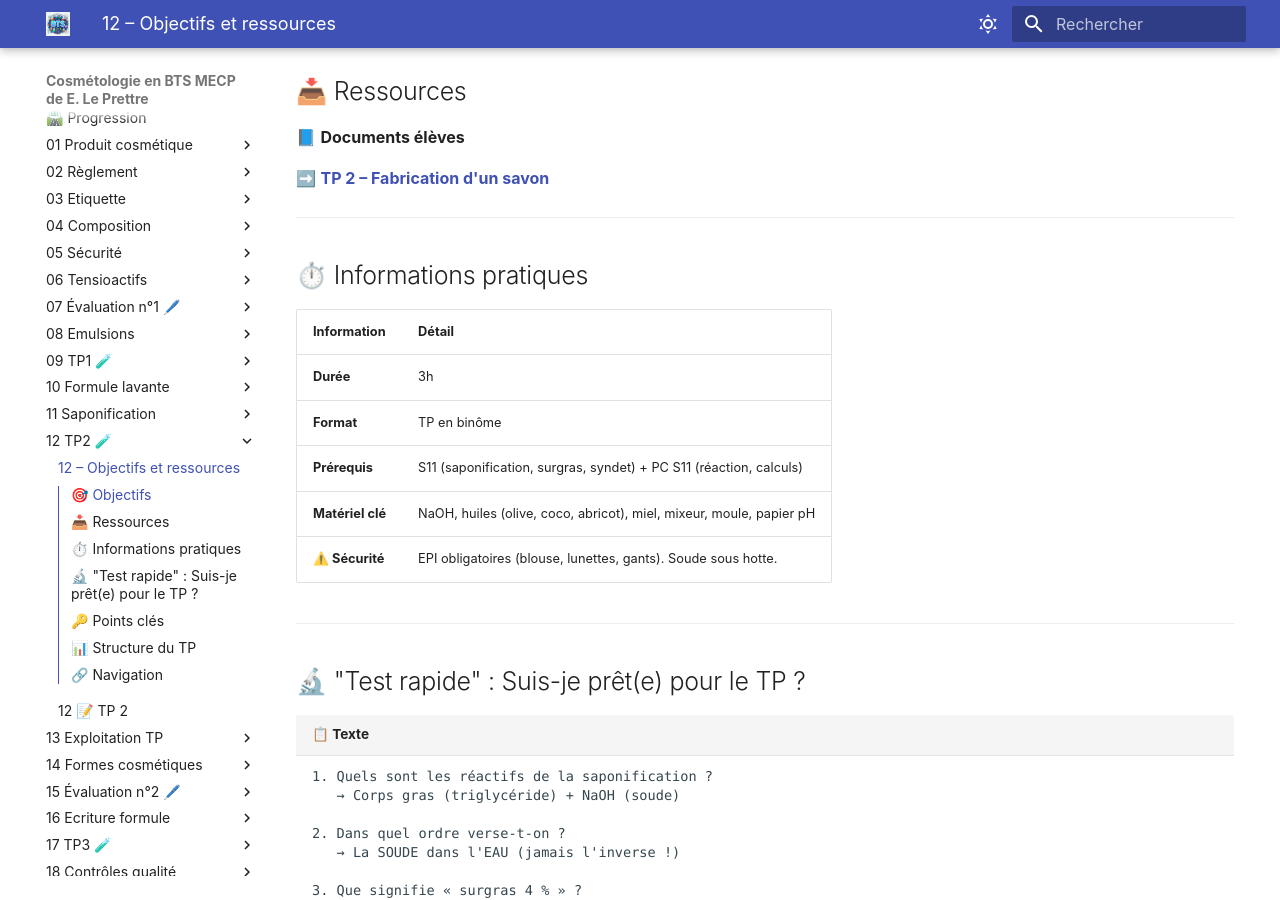
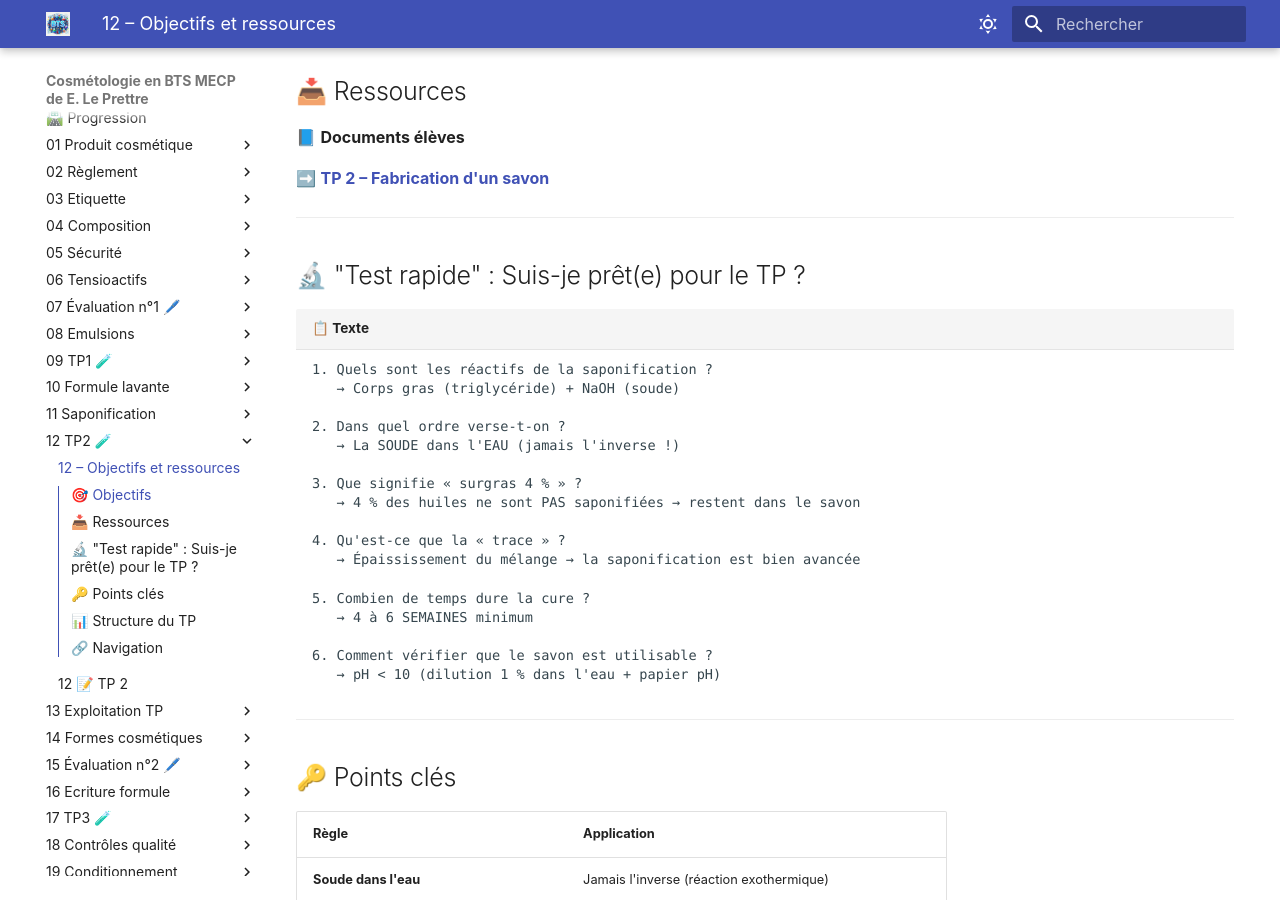
Before and after one commit to E-LePrettre/bts-mecp-cosmetologie, an MkDocs documentation site: the page built from docs/12_TP2/README.md, in a window 1280 px wide and 900 px high, scrolled down 776 px. Built offline with MkDocs 1.6.1 and Material for MkDocs 9.7.7, drawn with Linux system fonts in a browser that asks for light colours.

Commit message:
mise à jour

```diff
--- a/docs/12_TP2/README.md
+++ b/docs/12_TP2/README.md
@@ -31,17 +31,7 @@ Ce TP permet aux étudiants de **fabriquer un savon surgras** par la méthode de
 
 ---
 
-## ⏱️ Informations pratiques
 
-| Information | Détail |
-|-------------|--------|
-| **Durée** | 3h |
-| **Format** | TP en binôme |
-| **Prérequis** | S11 (saponification, surgras, syndet) + PC S11 (réaction, calculs) |
-| **Matériel clé** | NaOH, huiles (olive, coco, abricot), miel, mixeur, moule, papier pH |
-| **⚠️ Sécurité** | EPI obligatoires (blouse, lunettes, gants). Soude sous hotte. |
-
----
 
 ## 🔬 "Test rapide" : Suis-je prêt(e) pour le TP ?
 
```
Also changed, not shown: docs/11_saponification/README.md (+0 -9 lines), docs/13_exploitation_TP/README.md (+0 -8 lines).
